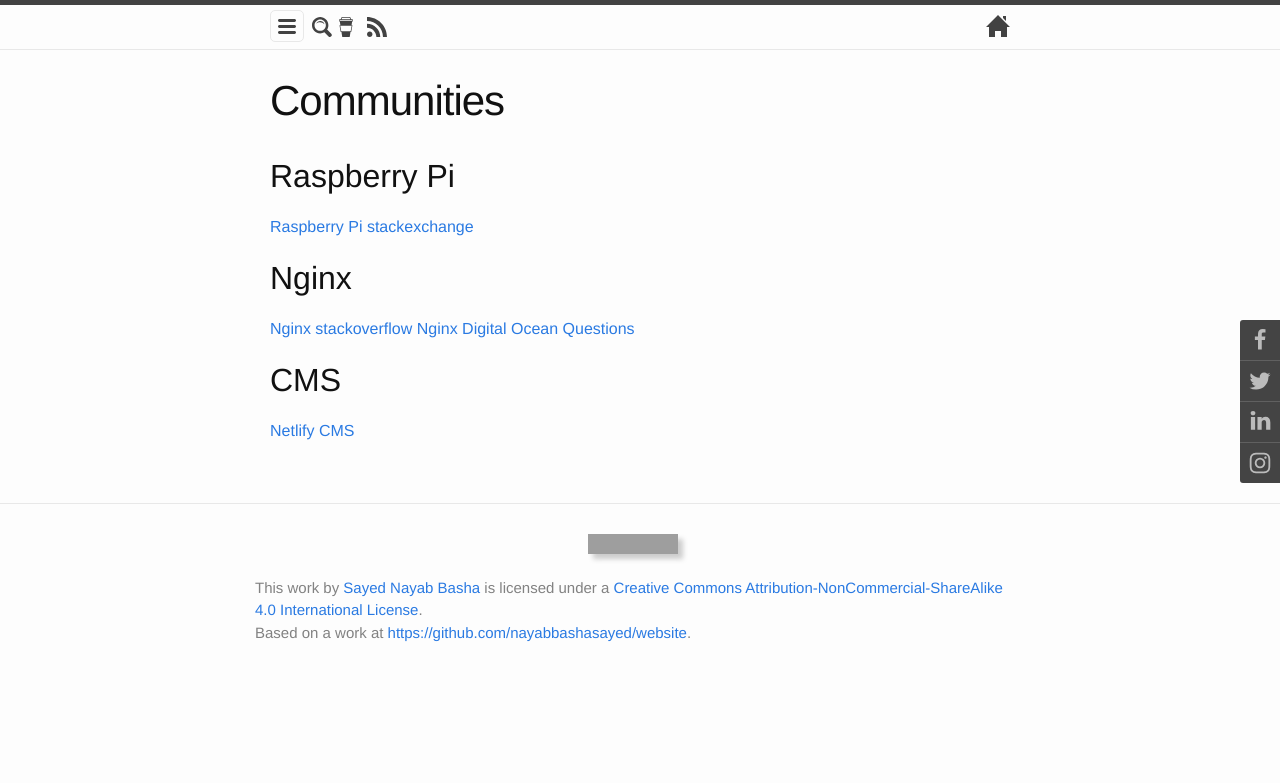
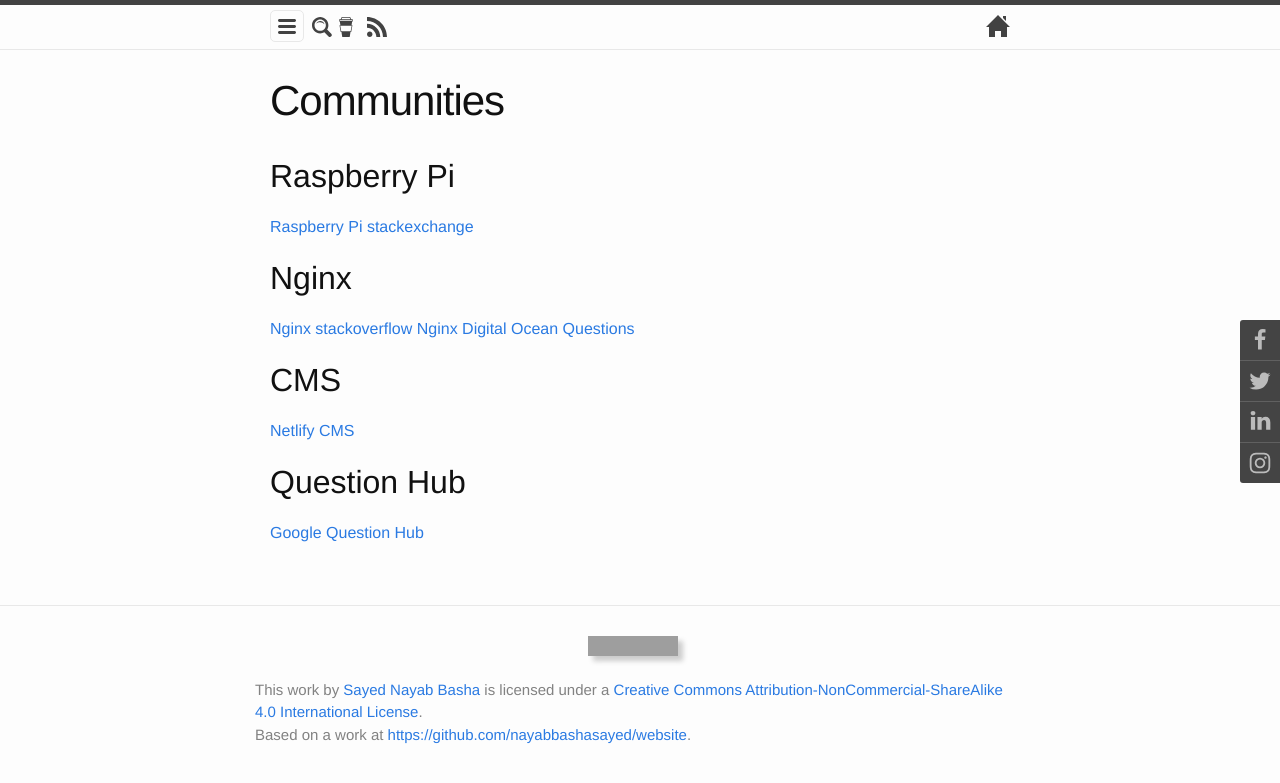
Before and after one commit to itsnayabsd/website, a Jekyll site: the page built from communities.md, in a window 1280 px wide. Shown: the top 783 px of the page. Built offline with Jekyll 4.4.1, drawn with Linux system fonts in a browser that asks for light colours; grey boxes are pictures that could not be loaded.

Commit message:
Added communities

```diff
--- a/communities.md
+++ b/communities.md
@@ -13,3 +13,6 @@
 
 ## CMS
 [Netlify CMS](https://community.netlify.com/)
+
+## Question Hub
+[Google Question Hub](https://questionhub.google.com/)
```
